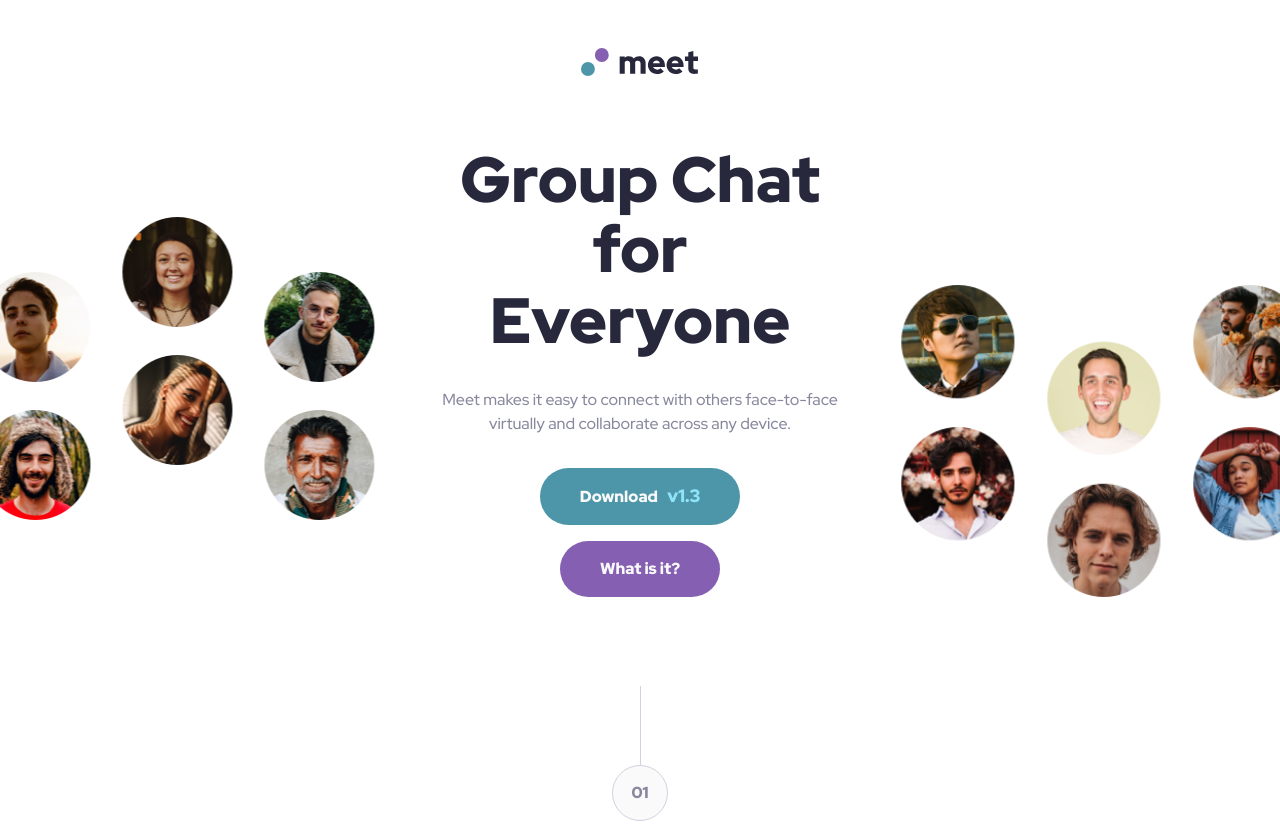
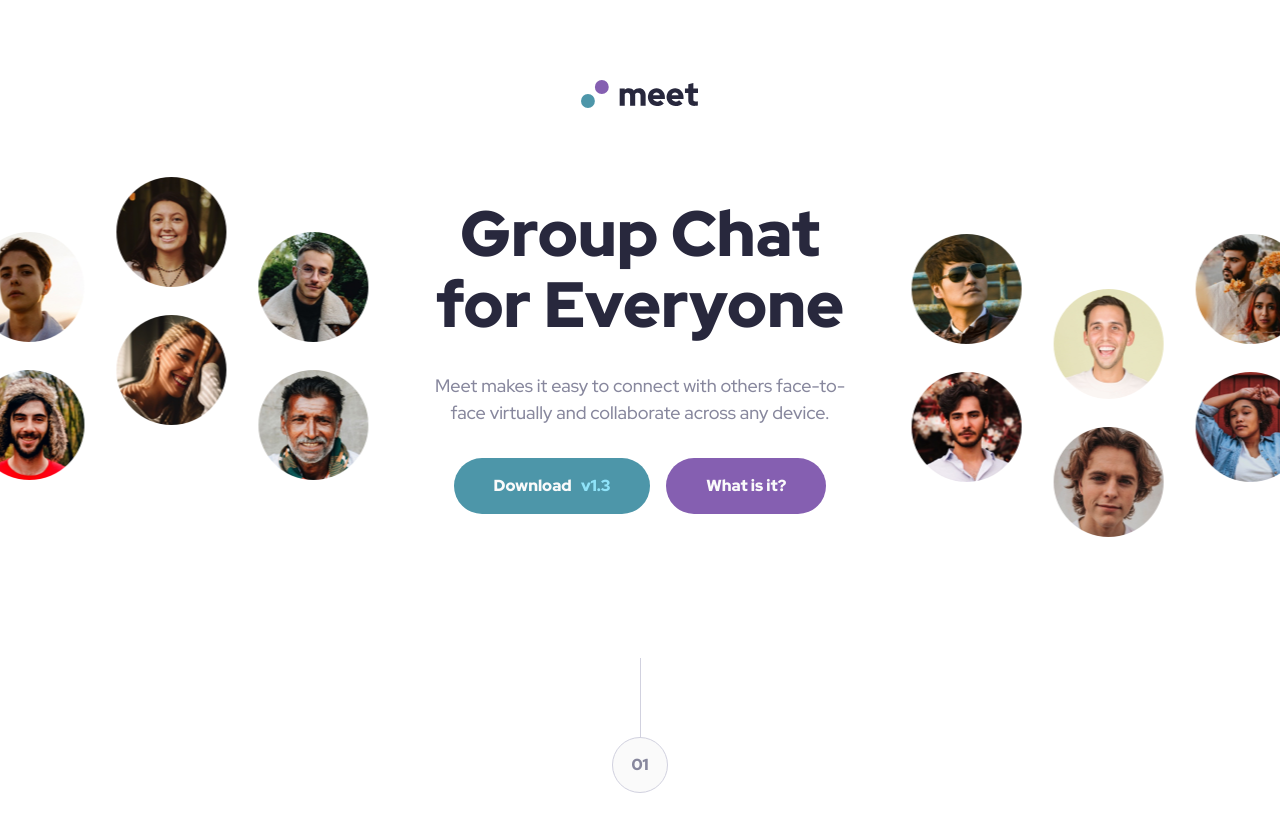
Before and after one commit to barka-dev/meet-landing-page, a plain HTML site: page index.html in a window 1280 px wide. Shown: the top 824 px of the page. Drawn offline with Linux system fonts and the light colour scheme.

Commit message:
final version

```diff
--- a/index.html
+++ b/index.html
@@ -19,7 +19,7 @@
   </nav>
   <header>
     <picture>
-      <source srcset="assets/desktop/image-hero-left.png" media="(min-width: 1024.5px)">
+      <source srcset="assets/desktop/image-hero-left.png" media="(min-width:1200px)">
       <img src="assets/tablet/image-hero.png" alt="hero left">
     </picture>
     <section>
--- a/style.css
+++ b/style.css
@@ -85,6 +85,8 @@ header section p{
     line-height: 150%;
     color: var(--slate-600);
     grid-column:1 / 13;
+    max-width:28rem;
+    justify-self:center;
 }
 
 header section div{
@@ -196,6 +198,8 @@ main section:last-child h2{
     font-weight:var(--weight-level-2);
     font-size:2rem;
     line-height:110%;
+    max-width:34rem;
+    justify-self:center;
 
 }
 
@@ -204,6 +208,8 @@ main section:last-child p{
     font-size:1rem;
     line-height:150%;
     margin-block-start:1rem;
+    max-width:45rem;
+    justify-self:center;
 }
 
 footer div{
@@ -247,18 +253,23 @@ footer section *{
 footer section h2{
     font-size:2rem;
     line-height:110%;
+    max-width:28rem;
 }
 
 footer section p{
     font-size:1rem;
     line-height:150%;
+    max-width:23rem;
 }
 
 footer section button span{
     color:var(--purple-300);
 }
 
-@media screen and (600px <= width <= 1024px){
+@media screen and (min-width:600px){
+    header{
+        padding: 4rem 0 4rem;
+    }
     header picture{
         width:107%;
     }
@@ -320,51 +331,51 @@ footer section button span{
 
 }
 
-@media screen and (min-width:1025px){
+@media screen and (min-width:1200px){
+    nav{
+        padding-block-start:5rem;
+    }
+
     header{
         flex-direction:row;
-        gap:2rem;
     }
-    header>*{
-        flex:1;
+
+    header picture{
+        width:auto;
+        align-self:start;
     }
-    /* header picture{
-        grid-column:span 4;
-        grid-row: 1;
-    } */
 
     header picture img{
         width:auto;
         transform: translateX(-6.5%);
-        align-self:start;
+
     }
 
     header > img{
         display:block;
-        /* grid-column:span 4;
-        grid-row: 1; */
         transform: translateX(6.5%);
         align-self:end;
         justify-self:end;
-        margin-block-start:3.5625rem;
+        margin-block-start:3.5625rem
     }
 
     header section{
-        width:auto;
-        /* grid-column: span 4;
-        grid-row: 1; */
         margin-block-start: 0rem;
         align-self:center;
         gap:2rem;
+    }
+
+    header section *{
+        grid-column:1 / 13 !important;
     }
 
     header section h1{
         font-size: 4rem;
     }
 
-    header section *{
+    header section p{
         font-size: 1.125rem;
-        grid-column:1 / 13;
+        padding-inline:.9rem;
     }
 
     main{
@@ -373,7 +384,7 @@ footer section button span{
     }
 
     main section:last-child > *{
-        grid-column:4 / 10;
+        grid-column: 4 / 10;
     }
 
     main section:last-child strong{
@@ -395,6 +406,7 @@ footer section button span{
         padding: 7rem 10rem;
         flex-direction:row;
         align-items:start;
+        justify-content:center;
         text-align:left;
         gap:5rem;
     }
```
